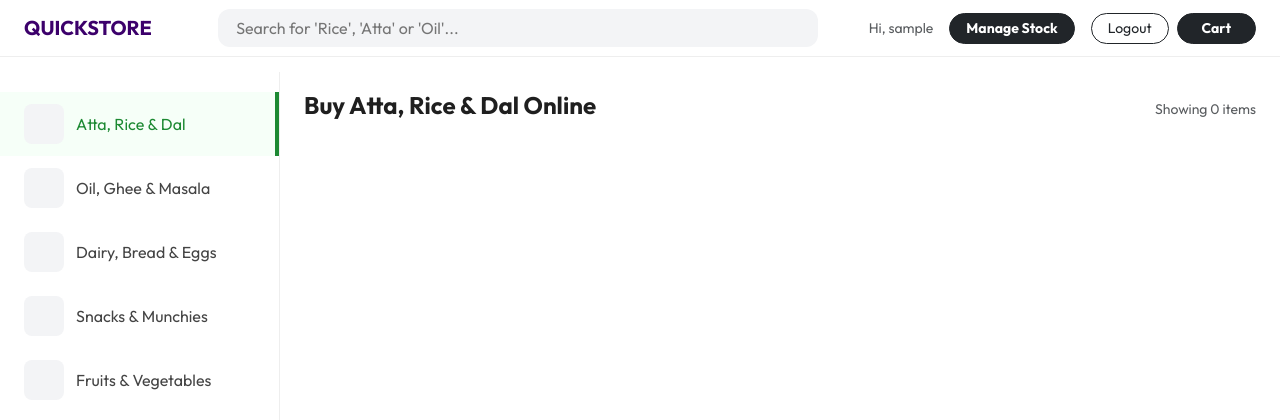
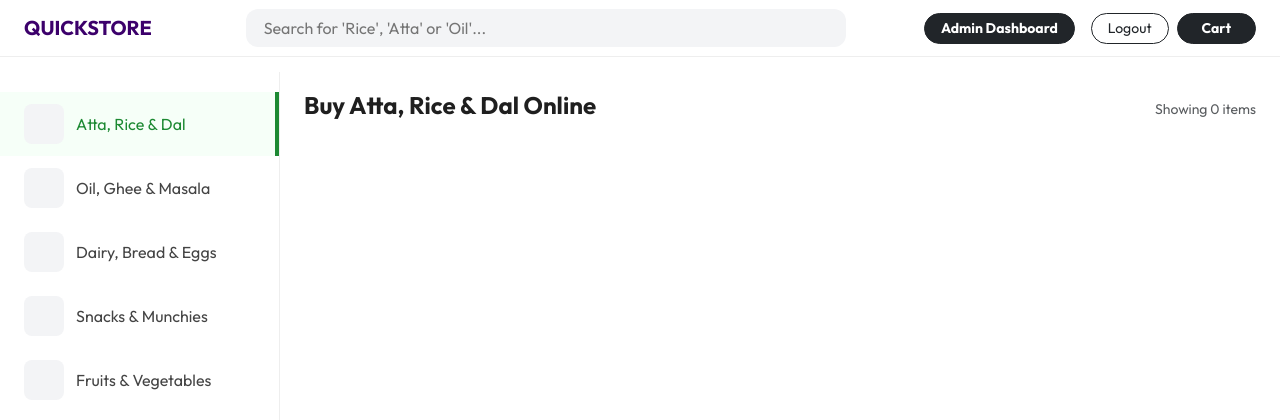
Before and after one commit to ShubhamProgr/e-commerce-web-, a Flask app: page / in a window 1280 px wide. Shown: the top 420 px of the page. Run offline with Flask 3, Linux system fonts and the light colour scheme; the visitor is signed in with stand-in values (Sample User, id 1); data that the repository does not hold is empty.

Commit message:
Improved admin dashboard

```diff
--- a/web/app.py
+++ b/web/app.py
@@ -95,16 +95,6 @@ def admin_dashboard():
     products = list(db.catalog.find())
     return render_template('admin_dashboard.html', products=products)
 
-@app.route('/admin/manage-inventory')
-@login_required
-def manage_inventory():
-    if current_user.role != 'admin':
-        return "Access Denied", 403
-
-    # Fetch products for the management table
-    products = list(db.catalog.find())
-    return render_template('manage_inventory.html', products=products)
-
 @app.route('/admin/users')
 @login_required
 def manage_users():
@@ -154,29 +144,28 @@ def edit_product(id):
             {"$set": {"price": new_price, "stock": new_stock}}
         )
         flash('Product updated successfully')
+    # Redirect back to the main dashboard instead of manage_inventory
     return redirect(url_for('admin_dashboard'))
 
+# 3. ENSURE the add function also redirects to the dashboard
 @app.route('/admin/add-product', methods=['POST'])
 @login_required
 def add_product():
     if current_user.role != 'admin':
         return "Access Denied", 403
 
-    # Collect form data
     new_item = {
         "item": request.form.get('item'),
         "brand": request.form.get('brand'),
         "category": request.form.get('category'),
         "price": int(request.form.get('price')),
         "stock": int(request.form.get('stock')),
-        # You can add a default placeholder if no image is provided
         "image": request.form.get('image') or "https://placehold.co/400x400?text=No+Image"
     }
 
     db.catalog.insert_one(new_item)
     flash('New product added successfully!')
     return redirect(url_for('admin_dashboard'))
-
 # --- CUSTOMER ROUTES ---
 @app.route('/add_to_cart/<product_id>')
 @login_required
--- a/web/templates/index.html
+++ b/web/templates/index.html
@@ -94,12 +94,9 @@
 
         <div class="d-flex align-items-center gap-2">
     {% if current_user.is_authenticated %}
-                <span class="small text-muted me-2 d-none d-lg-inline">Hi, {{ current_user.username }}</span>
-
         {% if current_user.role == 'admin' %}
-                    <a href="/admin/manage-inventory" class="btn btn-sm btn-dark rounded-pill px-3 fw-bold me-2">Manage Stock</a>
+            <a href="{{ url_for('admin_dashboard') }}" class="btn btn-sm btn-dark rounded-pill px-3 fw-bold me-2">Admin Dashboard</a>
         {% endif %}
-
         <a href="/logout" class="btn btn-sm btn-outline-dark rounded-pill px-3">Logout</a>
     {% else %}
         <a href="/login" class="btn btn-sm btn-success rounded-pill px-4 fw-bold me-2">Login / Sign Up</a>
```
Lines whose indentation alone changed are shown as unchanged.
